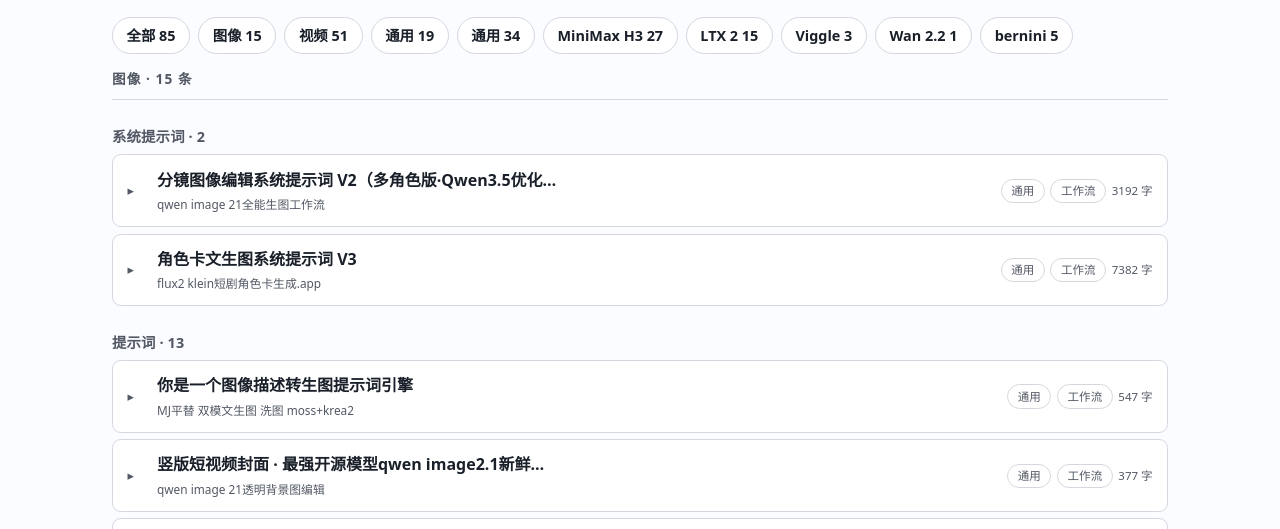
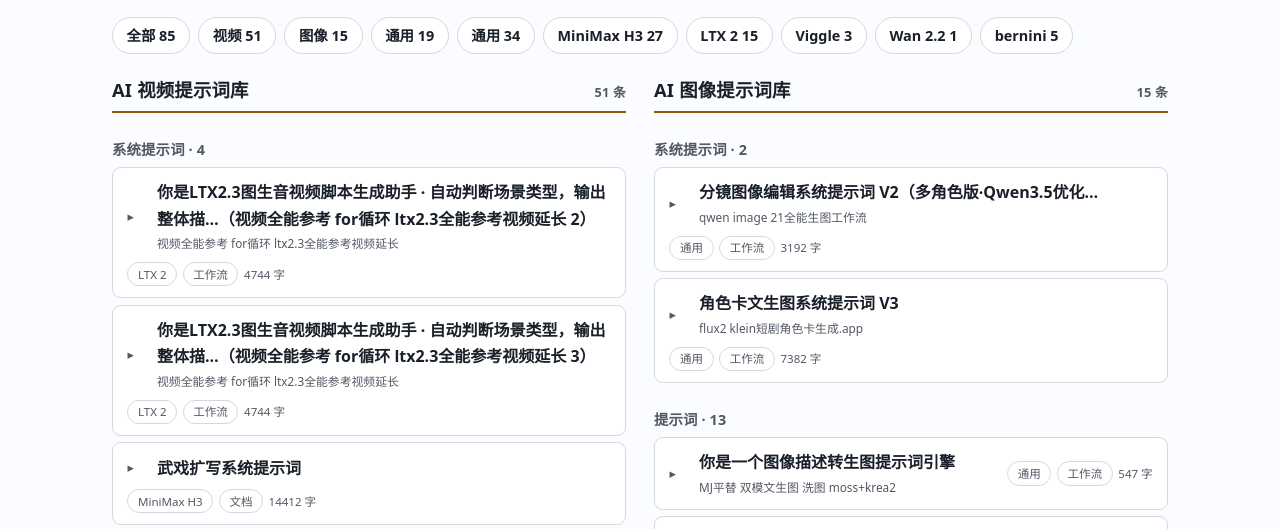
Before and after one commit to dsAI-Q/blog, an Astro site: page /prompts in a window 1280 px wide. Shown: the part 271-800 px from the top of the page. Built offline with nearby package versions, Linux system fonts and the light colour scheme; Astro itself is replaced by a stand-in of ours.

Commit message:
feat: 提示词库分左右两栏，左 AI 视频、右 AI 图像，通用单独一行

```diff
--- /dev/null
+++ b/src/components/PromptList.astro
@@ -0,0 +1,50 @@
+---
+import type { Prompt } from '../data/prompts';
+
+interface Props {
+  items: Prompt[];
+}
+
+const { items } = Astro.props;
+const KINDS = ['系统提示词', '提示词'] as const;
+---
+
+{
+  KINDS.map((kind) => {
+    const list = items.filter((prompt) => prompt.kind === kind);
+    if (list.length === 0) return null;
+
+    return (
+      <>
+        <h3 class="prompt-kind">
+          {kind} · {list.length}
+        </h3>
+        <ul class="prompt-list">
+          {list.map((prompt) => (
+            <li>
+              <details class="prompt" data-id={prompt.id}>
+                <summary>
+                  <span class="prompt-head">
+                    <span class="prompt-title">{prompt.title}</span>
+                    {prompt.origin && <span class="prompt-origin">{prompt.origin}</span>}
+                  </span>
+                  <span class="prompt-tags">
+                    <span class="tag">{prompt.model}</span>
+                    <span class="tag">{prompt.source === 'workflow' ? '工作流' : '文档'}</span>
+                    <span class="prompt-len">{prompt.len} 字</span>
+                  </span>
+                </summary>
+                <div class="prompt-body">
+                  <pre data-loaded="0">展开后自动载入…</pre>
+                  <button type="button" class="prompt-copy" data-copy>
+                    复制全文
+                  </button>
+                </div>
+              </details>
+            </li>
+          ))}
+        </ul>
+      </>
+    );
+  })
+}
--- a/src/pages/prompts.astro
+++ b/src/pages/prompts.astro
@@ -1,14 +1,17 @@
 ---
 import Base from '../layouts/Base.astro';
+import PromptList from '../components/PromptList.astro';
 import { PROMPTS } from '../data/prompts';
 
-const CATEGORIES = ['图像', '视频', '通用'] as const;
-const KINDS = ['系统提示词', '提示词'] as const;
+const CATEGORIES = ['视频', '图像', '通用'] as const;
 
-const groups = CATEGORIES.map((category) => ({
-  category,
-  items: PROMPTS.filter((prompt) => prompt.category === category),
-})).filter((group) => group.items.length > 0);
+const count = (category: (typeof CATEGORIES)[number]) => PROMPTS.filter((prompt) => prompt.category === category).length;
+const of = (category: (typeof CATEGORIES)[number]) => PROMPTS.filter((prompt) => prompt.category === category);
+const hasAny = (category: (typeof CATEGORIES)[number]) => count(category) > 0;
+
+const video = of('视频');
+const image = of('图像');
+const universal = of('通用');
 
 const models = [...new Set(PROMPTS.map((prompt) => prompt.model))].map((model) => ({
   model,
@@ -33,16 +36,14 @@ const workflowCount = PROMPTS.filter((prompt) => prompt.source === 'workflow').l
 
       <nav class="prompt-filters" aria-label="分类筛选">
         <a href="#all">全部 {PROMPTS.length}</a>
-        {
-          groups.map((group) => (
-            <a href={`#${group.category}`}>
-              {group.category} {group.items.length}
-            </a>
-          ))
-        }
+        {CATEGORIES.filter(hasAny).map((category) => (
+          <a href={`#${category}`}>
+            {category} {count(category)}
+          </a>
+        ))}
         {
           models.map((item) => (
-            <a class="prompt-filter-model" href={`#all`} data-model={item.model}>
+            <a class="prompt-filter-model" href="#all" data-model={item.model}>
               {item.model} {item.count}
             </a>
           ))
@@ -51,54 +52,31 @@ const workflowCount = PROMPTS.filter((prompt) => prompt.source === 'workflow').l
     </section>
 
     <div id="all">
+      <div class="prompt-columns">
+        <section id="视频" class="prompt-column">
+          <h2 class="prompt-column-title">
+            AI 视频提示词库 <span class="prompt-column-count">{video.length} 条</span>
+          </h2>
+          <PromptList items={video} />
+        </section>
+
+        <section id="图像" class="prompt-column">
+          <h2 class="prompt-column-title">
+            AI 图像提示词库 <span class="prompt-column-count">{image.length} 条</span>
+          </h2>
+          <PromptList items={image} />
+        </section>
+      </div>
+
       {
-        groups.map((group) => (
-          <section id={group.category}>
-            <h2 class="section-title">
-              {group.category} · {group.items.length} 条
+        universal.length > 0 && (
+          <section id="通用" class="prompt-column prompt-column-wide">
+            <h2 class="prompt-column-title">
+              AI 通用提示词库 <span class="prompt-column-count">{universal.length} 条</span>
             </h2>
-
-            {KINDS.map((kind) => {
-              const list = group.items.filter((prompt) => prompt.kind === kind);
-              if (list.length === 0) return null;
-
-              return (
-                <>
-                  <h3 class="prompt-kind">
-                    {kind} · {list.length}
-                  </h3>
-                  <ul class="prompt-list">
-                    {list.map((prompt) => (
-                      <li>
-                        <details class="prompt" data-id={prompt.id}>
-                          <summary>
-                            <span class="prompt-head">
-                              <span class="prompt-title">{prompt.title}</span>
-                              {prompt.origin && <span class="prompt-origin">{prompt.origin}</span>}
-                            </span>
-                            <span class="prompt-tags">
-                              <span class="tag">{prompt.model}</span>
-                              <span class="tag">
-                                {prompt.source === 'workflow' ? '工作流' : '文档'}
-                              </span>
-                              <span class="prompt-len">{prompt.len} 字</span>
-                            </span>
-                          </summary>
-                          <div class="prompt-body">
-                            <pre data-loaded="0">展开后自动载入…</pre>
-                            <button type="button" class="prompt-copy" data-copy>
-                              复制全文
-                            </button>
-                          </div>
-                        </details>
-                      </li>
-                    ))}
-                  </ul>
-                </>
-              );
-            })}
+            <PromptList items={universal} />
           </section>
-        ))
+        )
       }
     </div>
 
@@ -129,10 +107,14 @@ const workflowCount = PROMPTS.filter((prompt) => prompt.source === 'workflow').l
     pre.dataset.loaded = '1';
   }
 
-  document.addEventListener('toggle', (event) => {
-    const details = event.target as HTMLDetailsElement;
-    if (details instanceof HTMLDetailsElement && details.open) void fill(details);
-  }, true);
+  document.addEventListener(
+    'toggle',
+    (event) => {
+      const details = event.target as HTMLDetailsElement;
+      if (details instanceof HTMLDetailsElement && details.open) void fill(details);
+    },
+    true,
+  );
 
   document.addEventListener('click', async (event) => {
     const button = (event.target as HTMLElement).closest<HTMLButtonElement>('[data-copy]');
--- a/src/styles/global.css
+++ b/src/styles/global.css
@@ -437,6 +437,41 @@
     font-size: 0.9rem;
     font-weight: 700;
     color: var(--ink-2);
+  }
+
+  /* 左右两栏：左视频、右图像；通用单独一行铺满 */
+  .prompt-columns {
+    display: grid;
+    grid-template-columns: minmax(0, 1fr) minmax(0, 1fr);
+    gap: 1rem 1.75rem;
+    align-items: start;
+  }
+
+  .prompt-column-title {
+    display: flex;
+    align-items: baseline;
+    justify-content: space-between;
+    gap: 0.75rem;
+    font-size: 1.15rem;
+    margin-block: 1.5rem 0.25rem;
+    padding-block-end: 0.6rem;
+    border-block-end: 2px solid var(--brand);
+  }
+
+  .prompt-column-count {
+    font-size: 0.8rem;
+    font-weight: 600;
+    color: var(--ink-2);
+  }
+
+  .prompt-column-wide {
+    margin-block-start: 1.5rem;
+  }
+
+  @media (max-width: 64rem) {
+    .prompt-columns {
+      grid-template-columns: minmax(0, 1fr);
+    }
   }
 
   .prompt-list {
```
